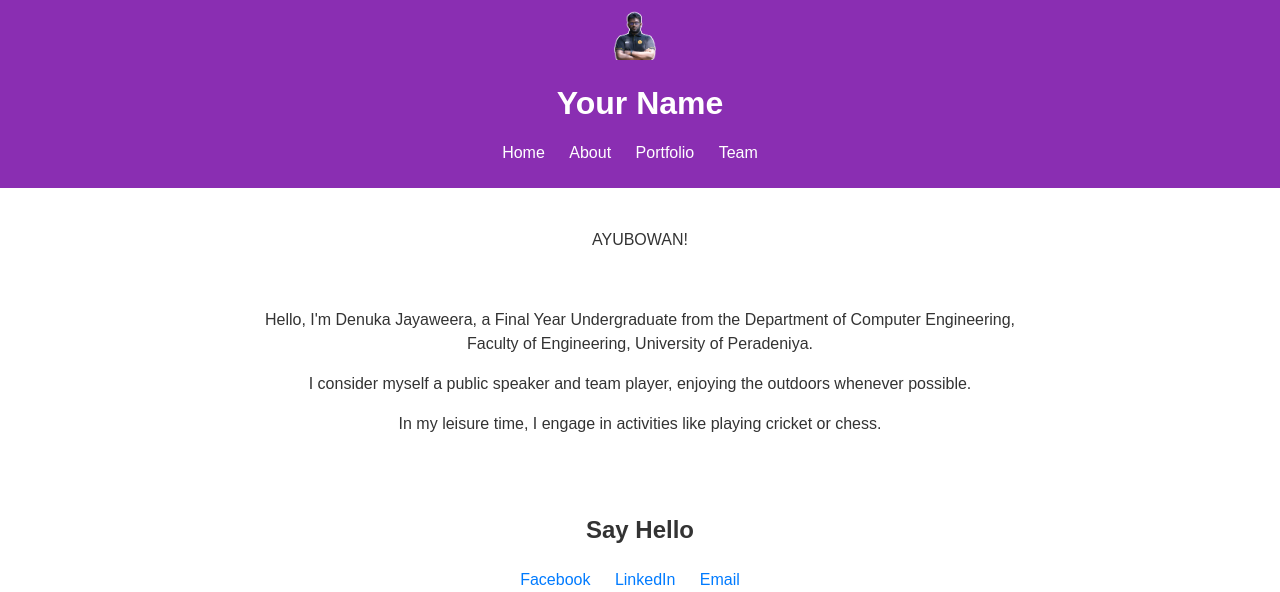
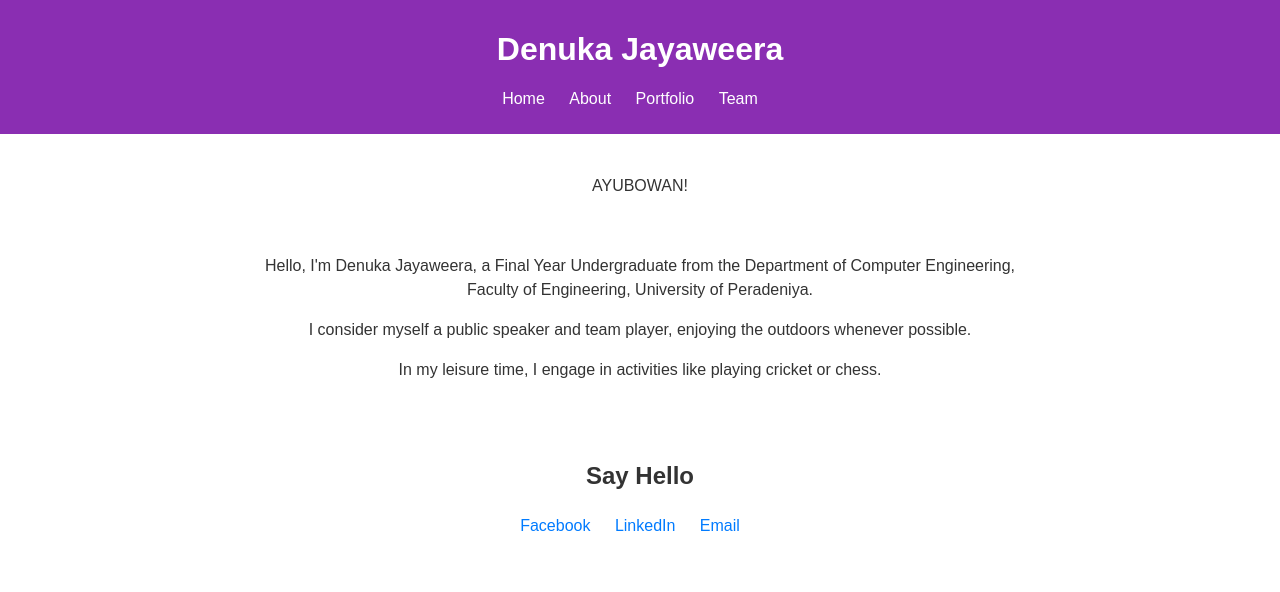
Before and after one commit to DenukaJayaweera/DenukaJayaweera.github.io, a plain HTML site: page index.html in a window 1280 px wide. Shown: the top 592 px of the page. Drawn offline with Linux system fonts and the light colour scheme.

Commit message:
Removing Header image

```diff
--- a/index.html
+++ b/index.html
@@ -9,9 +9,8 @@
 <body>
 
 <header>
-    <img src="header-image.png" alt="Header Image" class="header-image">
     <div class="header-content">
-        <h1>Your Name</h1>
+        <h1>Denuka Jayaweera</h1>
         <nav>
             <ul>
                 <li><a href="#home">Home</a></li>
--- a/styles.css
+++ b/styles.css
@@ -80,13 +80,6 @@ video {
     text-decoration: underline;
 }
 
-
-.header-image {
-    width: 50px;
-    height: auto;
-    margin-right: 10px;
-}
-
 .header-content {
     flex-grow: 1;
 }
```
